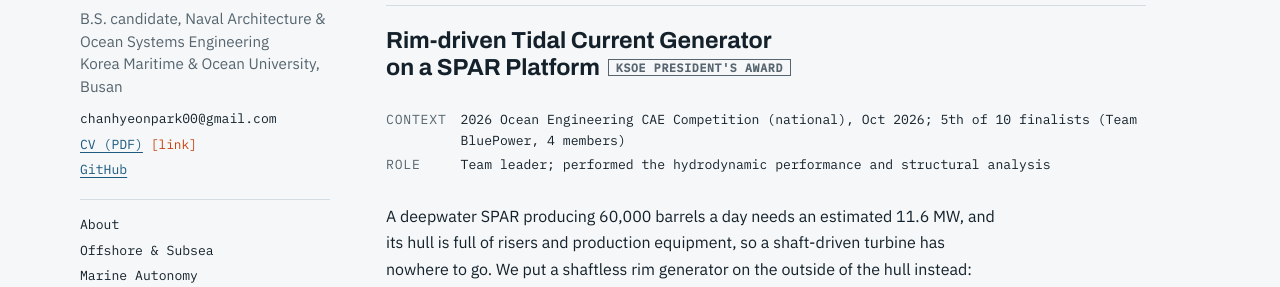
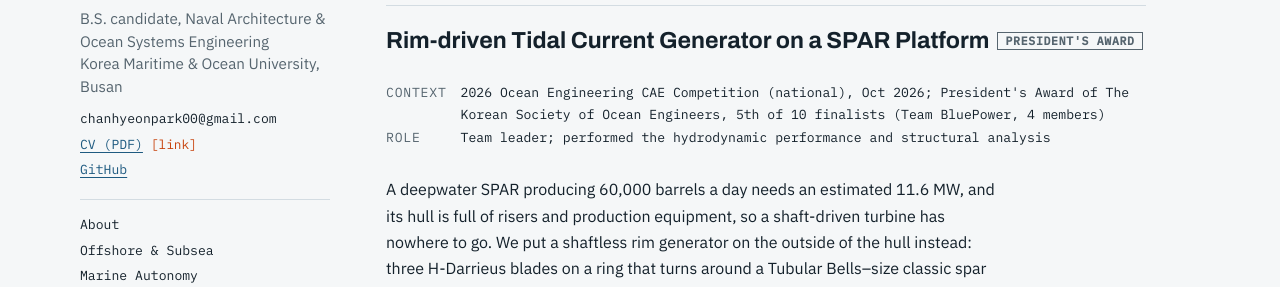
Before and after one commit to chanhyunpark-eng/chanhyunpark-eng.github.io, a plain HTML site: page index.html in a window 1280 px wide. Shown: the part 420-707 px from the top of the page. Drawn offline with Linux system fonts and the light colour scheme.

Commit message:
Use official society names for awards
Co-Authored-By: Claude Opus 5.5 <noreply@anthropic.com>
Claude-Session: https://claude.ai/code/session_017AU9WmnkfdSVUt6mktYFfZ

```diff
--- a/index.html
+++ b/index.html
@@ -134,9 +134,9 @@ footer{color:var(--muted);font-size:.85rem;border-top:1px solid var(--rule);padd
   <h2 id="g-offshore">Offshore &amp; Subsea Systems</h2>
 
   <article id="spar-tidal">
-    <h3>Rim-driven Tidal Current Generator on a SPAR Platform<span class="status done">KSOE President's Award</span></h3>
+    <h3>Rim-driven Tidal Current Generator on a SPAR Platform<span class="status done">President's Award</span></h3>
     <dl class="titleblock mono">
-      <dt>Context</dt><dd>2026 Ocean Engineering CAE Competition (national), Oct 2026; 5th of 10 finalists (Team BluePower, 4 members)</dd>
+      <dt>Context</dt><dd>2026 Ocean Engineering CAE Competition (national), Oct 2026; President's Award of The Korean Society of Ocean Engineers, 5th of 10 finalists (Team BluePower, 4 members)</dd>
       <dt>Role</dt><dd>Team leader; performed the hydrodynamic performance and structural analysis</dd>
     </dl>
     <p>A deepwater SPAR producing 60,000 barrels a day needs an estimated 11.6 MW, and its hull is full of risers and production equipment, so a shaft-driven turbine has nowhere to go. We put a shaftless rim generator on the outside of the hull instead: three H-Darrieus blades on a ring that turns around a Tubular Bells–size classic spar (176 m long, D = 26 m), sited in deep water off eastern Trinidad.</p>
@@ -320,9 +320,9 @@ footer{color:var(--muted);font-size:.85rem;border-top:1px solid var(--rule);padd
 
 
   <article id="vlcc-lines">
-    <h3>319K DWT VLCC Hull Lines<span class="status done">SNAK President's Award</span></h3>
+    <h3>319K DWT VLCC Hull Lines<span class="status done">President's Award</span></h3>
     <dl class="titleblock mono">
-      <dt>Context</dt><dd>31st National Student Ship Design Contest, Society of Naval Architects of Korea, Nov 2022</dd>
+      <dt>Context</dt><dd>31st National Student Ship Design Contest, Nov 2022; President's Award of The Society of Naval Architects of Korea</dd>
       <dt>Role</dt><dd>Hull lines design</dd>
     </dl>
     <p>Designed the hull lines for a 319,000 DWT crude carrier as part of a team design that won the Society's President's Award.</p>
```
Also changed, not shown: 1 other file.
